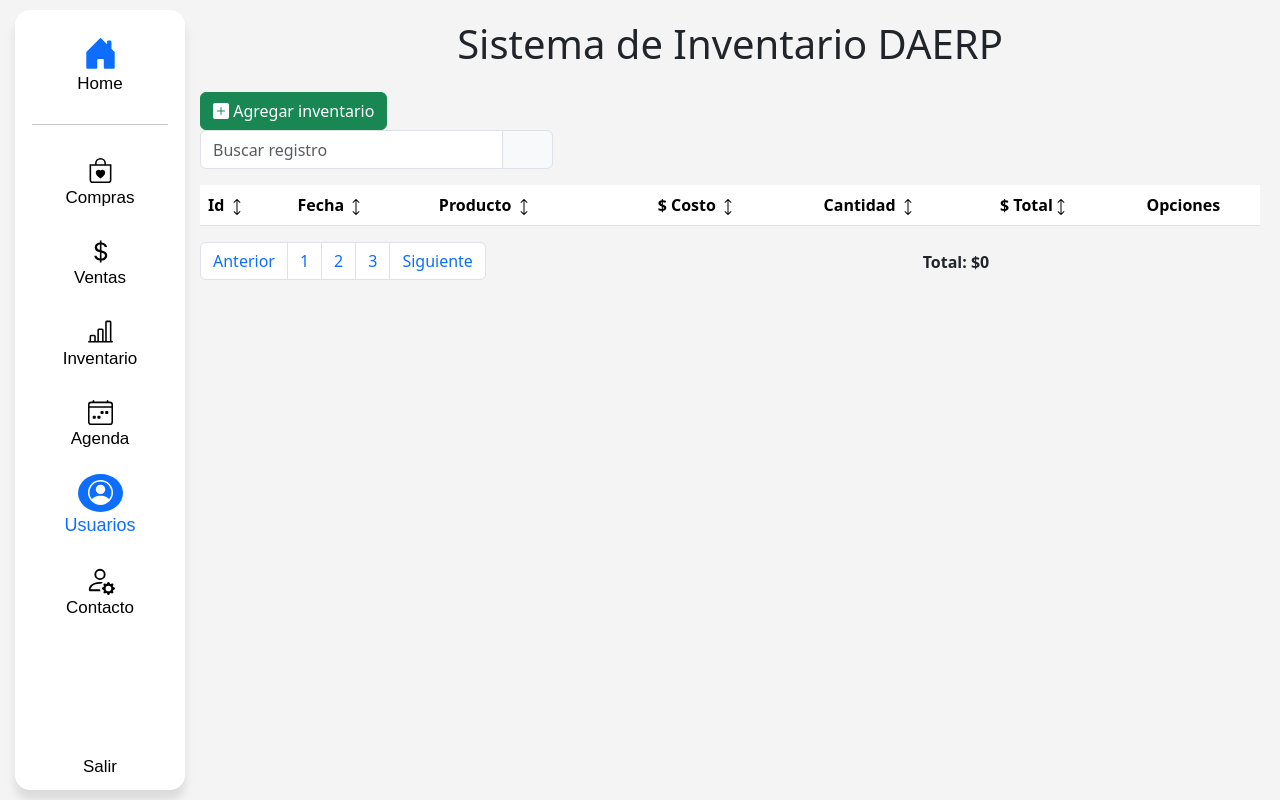
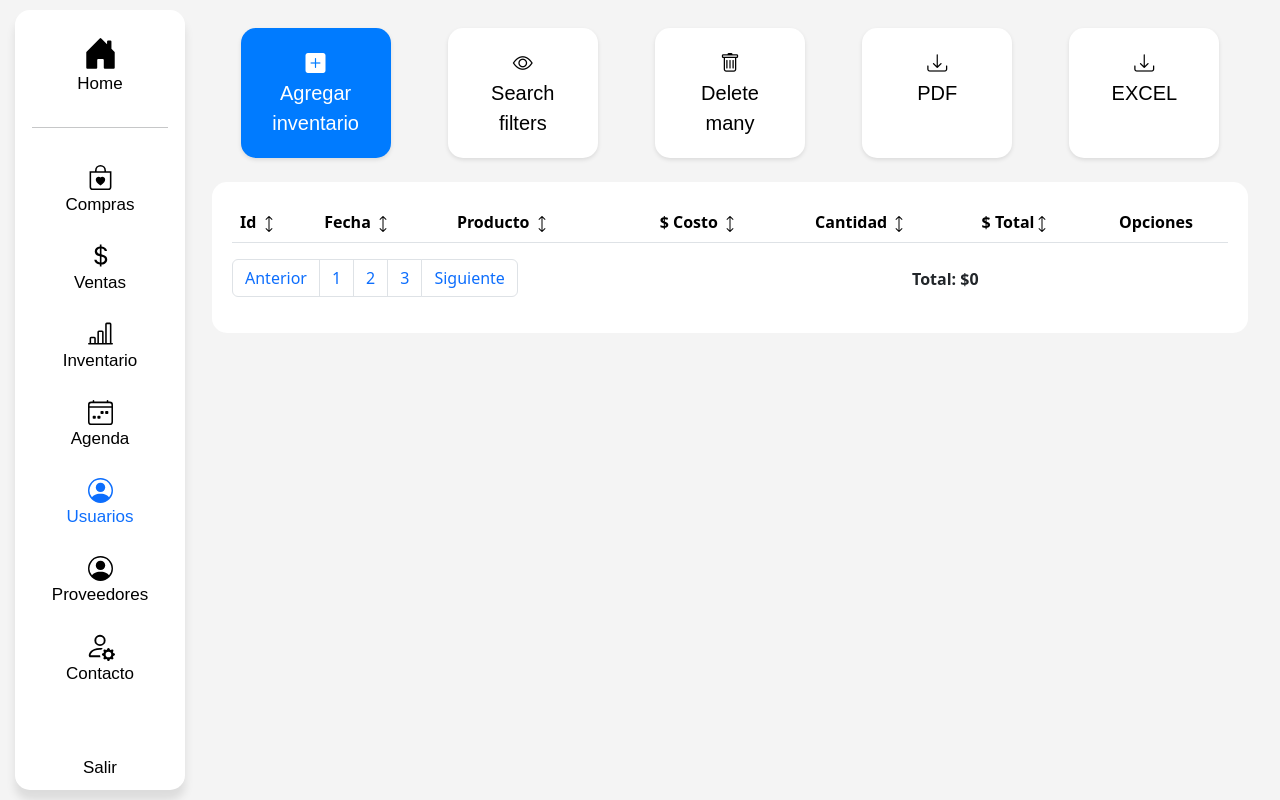
Before and after one commit to daniloaj/DAERP, a PHP site: page /inventario in a window 1280 px wide. Run offline with PHP 8.4, Linux system fonts and the light colour scheme; the visitor is signed in with stand-in values (Sample User, id 1); a stand-in replaces the project's code that opens the database connection; lists and menus that the app fills with data are empty; some libraries are stand-ins or nearby versions.

Commit message:
trabajando en el sidebar

```diff
--- a/aplicacion/vistas/inventario.php
+++ b/aplicacion/vistas/inventario.php
@@ -13,26 +13,52 @@
 <body>
     <?php require_once "aplicacion/vistas/partes/supertablero_partes/sidebar_supertablero.php"; ?>
     <div class="data">
-        <h1 class='centrar'>Sistema de Inventario DAERP</h1>
-        <br>
-        <div id="contentListinventario">
-            <button href="#modal_form" data-bs-toggle="modal" class="btn btn-success float-right" id="btnAgregarinventario">
-                <i class="bi bi-plus-square-fill"></i>
-                Agregar inventario
-            </button>
+        <div id="contentListinventario" class="container mt-2">
+            <section class="stats mb-4">
+                <div class="stat-item start-quiz" href="#modal_form" data-bs-toggle="modal" id="btnAgregarinventario"><i class="bi bi-plus-square-fill"></i> <br>Agregar inventario</div>
+                <div class="stat-item" id="filter_busqueda"><i class="bi bi-eye"></i><br>Search filters</div>
+                <div class="stat-item"><i class="bi bi-trash"></i> <br>Delete many</div>
+                <div class="stat-item"><i class="bi bi-download"></i> <br>PDF</div>
+                <div class="stat-item"><i class="bi bi-download"></i> <br>EXCEL</div>
+            </section>
 
-            <div class="col-md-4">
-                <div class="input-group mb-3">
-                    <input placeholder="Buscar registro" type="search" class="form-control" aria-describedby="basic-addon2" id="txtSearchinventario">
-                    <span class="input-group-text" id="basic-addon2">
-                        <script src="https://cdn.lordicon.com/qjzruarw.js"></script>
-                        <lord-icon src="https://cdn.lordicon.com/xfftupfv.json" trigger="loop" style="width:25px;height:25px">
-                        </lord-icon></i>
-                    </span>
+            <div class="row d-none" id="filtros_busqueda">
+
+                <div class="col-md-4">
+                    <div class="input-group mb-3 buscador">
+                        <input placeholder="Buscar registro" type="search" class="form-control" aria-describedby="basic-addon2" id="txtSearchinventario">
+                        <i class="bi bi-search p-2"></i>
+                    </div>
                 </div>
+                <div class="col-md-2">
+                    <div class="input-group mb-3 buscador">
+                        <span class="p-1">Desde: </span>
+                        <input placeholder="Buscar fechas" type="date" class="form-control" aria-describedby="basic-addon2" id="date_desde">
+                    </div>
+                </div>
+                <div class="col-md-2">
+                    <div class="input-group mb-3 buscador">
+                        <span class="p-1">Hasta: </span>
+                        <input placeholder="Buscar fechas" type="date" class="form-control" aria-describedby="basic-addon2" id="date_hasta">
+                    </div>
+                </div>
+                <div class="col-md-2">
+                    <div class="input-group mb-3 buscador">
+                        <span class="p-1">Desde: </span>
+                        <input placeholder="$0.00" type="number" class="form-control" aria-describedby="basic-addon2" id="money_desde">
+                    </div>
+                </div>
+                <div class="col-md-2">
+                    <div class="input-group mb-3 buscador">
+                        <span class="p-1">Hasta: </span>
+                        <input placeholder="$0.00" type="number" class="form-control" aria-describedby="basic-addon2" id="money_hasta">
+                    </div>
+                </div>
+
+
             </div>
 
-            <div id="contentTableinventario">
+            <div id="contentTableinventario" class="tables_border">
                 <table class="table table-hover" style="text-transform: capitalize" id="myTableinventario">
                     <thead>
                         <th>Id <img onclick="sortTableinventario(0, 'int')" src="publico/images/flecha.png"></th>
@@ -64,6 +90,8 @@
                 </div>
             </div>
         </div>
+
+
         <div style="z-index: 9000" class="modal fade" id="modal_form" role="dialog" aria-hidden="true">
             <div class="modal-dialog modal-lg">
                 <div class="modal-content" style="border-radius: 10px; margin-top: -5%">
--- a/aplicacion/vistas/partes/supertablero_partes/sidebar_supertablero.php
+++ b/aplicacion/vistas/partes/supertablero_partes/sidebar_supertablero.php
@@ -1,16 +1,15 @@
 <!-- estilos -->
 <link rel="stylesheet" href="publico/css/sidebar.css">
-
 <!-- sidebar -->
 <nav class="main-menu">
   <ul>
 
-    <li class="mt-3">
+    <li class="mt-3" id="home">
       <a href="<?php echo URL ?>supertablero">
-        <svg xmlns="http://www.w3.org/2000/svg" width="35" height="35" fill="rgba(13,110,253,255)" class="bi bi-house-door-fill" viewBox="0 0 16 16">
+        <svg id="home_img" xmlns="http://www.w3.org/2000/svg" width="35" height="35" class="bi bi-house-door-fill" viewBox="0 0 16 16">
           <path d="M6.5 14.5v-3.505c0-.245.25-.495.5-.495h2c.25 0 .5.25.5.5v3.5a.5.5 0 0 0 .5.5h4a.5.5 0 0 0 .5-.5v-7a.5.5 0 0 0-.146-.354L13 5.793V2.5a.5.5 0 0 0-.5-.5h-1a.5.5 0 0 0-.5.5v1.293L8.354 1.146a.5.5 0 0 0-.708 0l-6 6A.5.5 0 0 0 1.5 7.5v7a.5.5 0 0 0 .5.5h4a.5.5 0 0 0 .5-.5" />
         </svg>
-        <span class="nav-text">
+        <span id="home_txt" class="nav-text">
           Home
         </span>
       </a>
@@ -19,13 +18,13 @@
     <hr>
 
     <li>
-      <a href="<?php echo URL ?>supertablero">
+      <a href="<?php echo URL ?>compras">
         <div>
-          <svg xmlns="http://www.w3.org/2000/svg" width="25" height="25" class="bi bi-bag-heart" viewBox="0 0 16 16">
+          <svg id="compras_img" xmlns="http://www.w3.org/2000/svg" width="25" height="25" class="bi bi-bag-heart" viewBox="0 0 16 16">
             <path fill-rule="evenodd" d="M10.5 3.5a2.5 2.5 0 0 0-5 0V4h5zm1 0V4H15v10a2 2 0 0 1-2 2H3a2 2 0 0 1-2-2V4h3.5v-.5a3.5 3.5 0 1 1 7 0M14 14V5H2v9a1 1 0 0 0 1 1h10a1 1 0 0 0 1-1M8 7.993c1.664-1.711 5.825 1.283 0 5.132-5.825-3.85-1.664-6.843 0-5.132" />
           </svg>
         </div>
-        <span class="nav-text">
+        <span id="compras_txt" class="nav-text">
           Compras
         </span>
       </a>
@@ -34,24 +33,24 @@
     <li>
       <a href="<?php echo URL ?>supertablero">
         <div>
-          <svg xmlns="http://www.w3.org/2000/svg" width="25" height="25" class="bi bi-currency-dollar" viewBox="0 0 16 16">
+          <svg id="ventas_img" xmlns="http://www.w3.org/2000/svg" width="25" height="25" class="bi bi-currency-dollar" viewBox="0 0 16 16">
             <path d="M4 10.781c.148 1.667 1.513 2.85 3.591 3.003V15h1.043v-1.216c2.27-.179 3.678-1.438 3.678-3.3 0-1.59-.947-2.51-2.956-3.028l-.722-.187V3.467c1.122.11 1.879.714 2.07 1.616h1.47c-.166-1.6-1.54-2.748-3.54-2.875V1H7.591v1.233c-1.939.23-3.27 1.472-3.27 3.156 0 1.454.966 2.483 2.661 2.917l.61.162v4.031c-1.149-.17-1.94-.8-2.131-1.718zm3.391-3.836c-1.043-.263-1.6-.825-1.6-1.616 0-.944.704-1.641 1.8-1.828v3.495l-.2-.05zm1.591 1.872c1.287.323 1.852.859 1.852 1.769 0 1.097-.826 1.828-2.2 1.939V8.73z" />
           </svg>
         </div>
-        <span class="nav-text">
+        <span id="ventas_txt" class="nav-text">
           Ventas
         </span>
       </a>
     </li>
 
     <li>
-      <a href="<?php echo URL ?>supertablero">
+      <a href="<?php echo URL ?>inventario">
         <div>
-          <svg xmlns="http://www.w3.org/2000/svg" width="25" height="25" class="bi bi-bar-chart-line" viewBox="0 0 16 16">
+          <svg id="inven_img" xmlns="http://www.w3.org/2000/svg" width="25" height="25" class="bi bi-bar-chart-line" viewBox="0 0 16 16">
             <path d="M11 2a1 1 0 0 1 1-1h2a1 1 0 0 1 1 1v12h.5a.5.5 0 0 1 0 1H.5a.5.5 0 0 1 0-1H1v-3a1 1 0 0 1 1-1h2a1 1 0 0 1 1 1v3h1V7a1 1 0 0 1 1-1h2a1 1 0 0 1 1 1v7h1zm1 12h2V2h-2zm-3 0V7H7v7zm-5 0v-3H2v3z" />
           </svg>
         </div>
-        <span class="nav-text">
+        <span id="inven_txt" class="nav-text">
           Inventario
         </span>
       </a>
@@ -60,12 +59,12 @@
     <li>
       <a href="<?php echo URL ?>supertablero">
         <div>
-          <svg xmlns="http://www.w3.org/2000/svg" width="25" height="25" class="bi bi-calendar4-week" viewBox="0 0 16 16">
+          <svg id="agenda_img" xmlns="http://www.w3.org/2000/svg" width="25" height="25" class="bi bi-calendar4-week" viewBox="0 0 16 16">
             <path d="M3.5 0a.5.5 0 0 1 .5.5V1h8V.5a.5.5 0 0 1 1 0V1h1a2 2 0 0 1 2 2v11a2 2 0 0 1-2 2H2a2 2 0 0 1-2-2V3a2 2 0 0 1 2-2h1V.5a.5.5 0 0 1 .5-.5M2 2a1 1 0 0 0-1 1v1h14V3a1 1 0 0 0-1-1zm13 3H1v9a1 1 0 0 0 1 1h12a1 1 0 0 0 1-1z" />
             <path d="M11 7.5a.5.5 0 0 1 .5-.5h1a.5.5 0 0 1 .5.5v1a.5.5 0 0 1-.5.5h-1a.5.5 0 0 1-.5-.5zm-3 0a.5.5 0 0 1 .5-.5h1a.5.5 0 0 1 .5.5v1a.5.5 0 0 1-.5.5h-1a.5.5 0 0 1-.5-.5zm-2 3a.5.5 0 0 1 .5-.5h1a.5.5 0 0 1 .5.5v1a.5.5 0 0 1-.5.5h-1a.5.5 0 0 1-.5-.5zm-3 0a.5.5 0 0 1 .5-.5h1a.5.5 0 0 1 .5.5v1a.5.5 0 0 1-.5.5h-1a.5.5 0 0 1-.5-.5z" />
           </svg>
         </div>
-        <span class="nav-text">
+        <span id="agenda_txt" class="nav-text">
           Agenda
         </span>
       </a>
@@ -73,13 +72,13 @@
 
     <li>
       <a href="<?php echo URL ?>usuarios">
-        <div style="background-color: rgba(13,110,253,255); border-radius: 100%; padding:0 0 5px 0; width: 30%">
-          <svg xmlns="http://www.w3.org/2000/svg" width="25" height="25" fill="#ffffff" class="bi bi-person-circle" viewBox="0 0 16 16">
+        <div>
+          <svg id="sidebar_user_img" xmlns="http://www.w3.org/2000/svg" width="25" height="25" class="bi bi-person-circle" viewBox="0 0 16 16">
             <path d="M11 6a3 3 0 1 1-6 0 3 3 0 0 1 6 0" />
             <path fill-rule="evenodd" d="M0 8a8 8 0 1 1 16 0A8 8 0 0 1 0 8m8-7a7 7 0 0 0-5.468 11.37C3.242 11.226 4.805 10 8 10s4.757 1.225 5.468 2.37A7 7 0 0 0 8 1" />
           </svg>
         </div>
-        <span class="nav-text" style="color: rgba(13,110,253,255) ; font-size: 18px;">
+        <span class="nav-text" id="sidebar_user_txt">
           Usuarios
         </span>
       </a>
@@ -88,46 +87,37 @@
     <li>
       <a href="<?php echo URL ?>usuarios">
         <div>
-          <svg xmlns="http://www.w3.org/2000/svg" width="30" height="30" class="bi bi-person-gear" viewBox="0 0 16 16">
+          <svg id="sidebar_provee_img" xmlns="http://www.w3.org/2000/svg" width="25" height="25" class="bi bi-person-circle" viewBox="0 0 16 16">
+            <path d="M11 6a3 3 0 1 1-6 0 3 3 0 0 1 6 0" />
+            <path fill-rule="evenodd" d="M0 8a8 8 0 1 1 16 0A8 8 0 0 1 0 8m8-7a7 7 0 0 0-5.468 11.37C3.242 11.226 4.805 10 8 10s4.757 1.225 5.468 2.37A7 7 0 0 0 8 1" />
+          </svg>
+        </div>
+        <span class="nav-text" id="sidebar_provee_txt">
+          Proveedores
+        </span>
+      </a>
+    </li>
+
+    <li>
+      <a href="<?php echo URL ?>usuarios">
+        <div>
+          <svg id="contacto_img" xmlns="http://www.w3.org/2000/svg" width="30" height="30" class="bi bi-person-gear" viewBox="0 0 16 16">
             <path d="M11 5a3 3 0 1 1-6 0 3 3 0 0 1 6 0M8 7a2 2 0 1 0 0-4 2 2 0 0 0 0 4m.256 7a4.5 4.5 0 0 1-.229-1.004H3c.001-.246.154-.986.832-1.664C4.484 10.68 5.711 10 8 10q.39 0 .74.025c.226-.341.496-.65.804-.918Q8.844 9.002 8 9c-5 0-6 3-6 4s1 1 1 1zm3.63-4.54c.18-.613 1.048-.613 1.229 0l.043.148a.64.64 0 0 0 .921.382l.136-.074c.561-.306 1.175.308.87.869l-.075.136a.64.64 0 0 0 .382.92l.149.045c.612.18.612 1.048 0 1.229l-.15.043a.64.64 0 0 0-.38.921l.074.136c.305.561-.309 1.175-.87.87l-.136-.075a.64.64 0 0 0-.92.382l-.045.149c-.18.612-1.048.612-1.229 0l-.043-.15a.64.64 0 0 0-.921-.38l-.136.074c-.561.305-1.175-.309-.87-.87l.075-.136a.64.64 0 0 0-.382-.92l-.148-.045c-.613-.18-.613-1.048 0-1.229l.148-.043a.64.64 0 0 0 .382-.921l-.074-.136c-.306-.561.308-1.175.869-.87l.136.075a.64.64 0 0 0 .92-.382zM14 12.5a1.5 1.5 0 1 0-3 0 1.5 1.5 0 0 0 3 0" />
           </svg>
         </div>
+        <span id="contacto_txt" class="nav-text">
+          Contacto
+        </span>
+      </a>
+    </li>
+    <li class="logout mt-5">
+      <a href="<?php echo URL; ?>login/cerrar">
         <span class="nav-text">
-          Contacto
+          Salir
         </span>
       </a>
     </li>
 
   </ul>
-  <ul class="logout">
-    <li>
-      <a href="<?php echo URL; ?>login/cerrar">
-        <svg viewBox="0 0 24 24" xmlns="http://www.w3.org/2000/svg" width="45" height="45" fill="none">
-          <style>
-            @keyframes slide-4 {
-              to {
-                transform: translateX(2px)
-              }
-            }
-
-            .prefix__slide-4 {
-              animation: slide-4 2s infinite alternate both cubic-bezier(1, -.01, 0, .98)
-            }
-          </style>
-          <g class="prefix__slide-4">
-            <path class="prefix__slide-4" fill="#ffffff" fill-rule="evenodd"
-              d="M11.891 7.166a.714.714 0 00-1.006.091l-3.564 4.277a.71.71 0 00-.102.777.71.71 0 00.102.155l3.564 4.277a.714.714 0 001.098-.915L9.417 12.75h7.731a.75.75 0 100-1.5h-7.73l2.565-3.078a.714.714 0 00-.092-1.006z"
-              clip-rule="evenodd" />
-          </g>
-        </svg>
-        <span class="nav-text">
-          Salir
-        </span>
-      </a>
-    </li>
-  </ul>
 </nav>
-<!-- <a class="salir" href="<?php echo URL; ?>login/cerrar">
-  Cerrar Sesión
-
-</a> -->
+<script src="publico/customjs/super_sidebar.js"></script>
--- a/publico/css/sidebar.css
+++ b/publico/css/sidebar.css
@@ -8,23 +8,28 @@
     margin: 10px 0 10px 15px !important;
     width: 170px;
     box-shadow: 0 10px 10px rgba(0, 0, 0, 0.1);
-}
+ }
 
 .main-menu ul {
     display: flex;
     flex-direction: column;
-    justify-content: center;
+    justify-content: space-around;
     align-items: center;
     list-style-type: none;
     padding: 0;
     margin: 0;
     width: 100%;
+    height: 100%;
 }
 
 .main-menu li {
     width: 100%;
     text-align: center;
-    margin: 1px 0;
+    /* margin: 1px 0; */
+}
+
+.main-menu li a:hover {
+    color: rgba(13, 110, 253, 255);
 }
 
 .main-menu li a {
@@ -32,7 +37,7 @@
     color: rgb(0, 0, 0);
     font-size: 22px;
     text-decoration: none !important;
-    padding: 10px;
+    padding: 5px;
     display: flex;
     flex-direction: column;
     justify-content: center;
@@ -55,9 +60,3 @@ hr {
     width: 100%;
     height: 75px;
 }
-
-.main-menu>ul.logout {
-    position: absolute;
-    left: 0;
-    bottom: 0;
-}
--- a/publico/css/super.css
+++ b/publico/css/super.css
@@ -2,7 +2,11 @@
 body {
   background-color: #f4f4f4 !important;
 }
-
+.tables_border{
+  border-radius: 15px;
+  background-color: white;
+  padding: 20px;
+}
 header {
   display: flex;
   justify-content: space-between;
@@ -25,16 +29,24 @@ header h1 {
 
 .stats {
   display: flex;
-  justify-content: space-between;
-  margin-bottom: 40px;
+  justify-content: space-around;
+  margin-bottom: 20px;
 }
-
+.buscador{
+  box-shadow: 0 2px 4px rgba(0, 0, 0, 0.1);
+  border-radius: 15px;
+}
 .stat-item {
   background-color: #fff;
   padding: 20px;
   width: 150px;
   text-align: center;
-  border-radius: 10px;
+  border-radius: 15px;
+  color: #000;
+  cursor: pointer;
+  font-size: 20px;
+  font-family: 'Akatab', sans-serif;
+  font: bold !important;
   box-shadow: 0 2px 4px rgba(0, 0, 0, 0.1);
 }
 
@@ -42,6 +54,9 @@ header h1 {
   background-color: #007bff;
   color: white;
   cursor: pointer;
+  font-size: 20px;
+  font-family: 'Akatab', sans-serif;
+  font: bold !important;
 }
 
 .explore {
```
Also changed, not shown: other parts of publico/css/super.css (+0 -135 lines), aplicacion/controladores/comprascontrolador.php (added, +9 -0 lines), aplicacion/modelos/compras.php (added, +9 -0 lines), aplicacion/vistas/compras.php (added, +11 -0 lines), publico/customjs/inventario.js (+11 -2 lines), publico/customjs/super_sidebar.js (added, +46 -0 lines).
